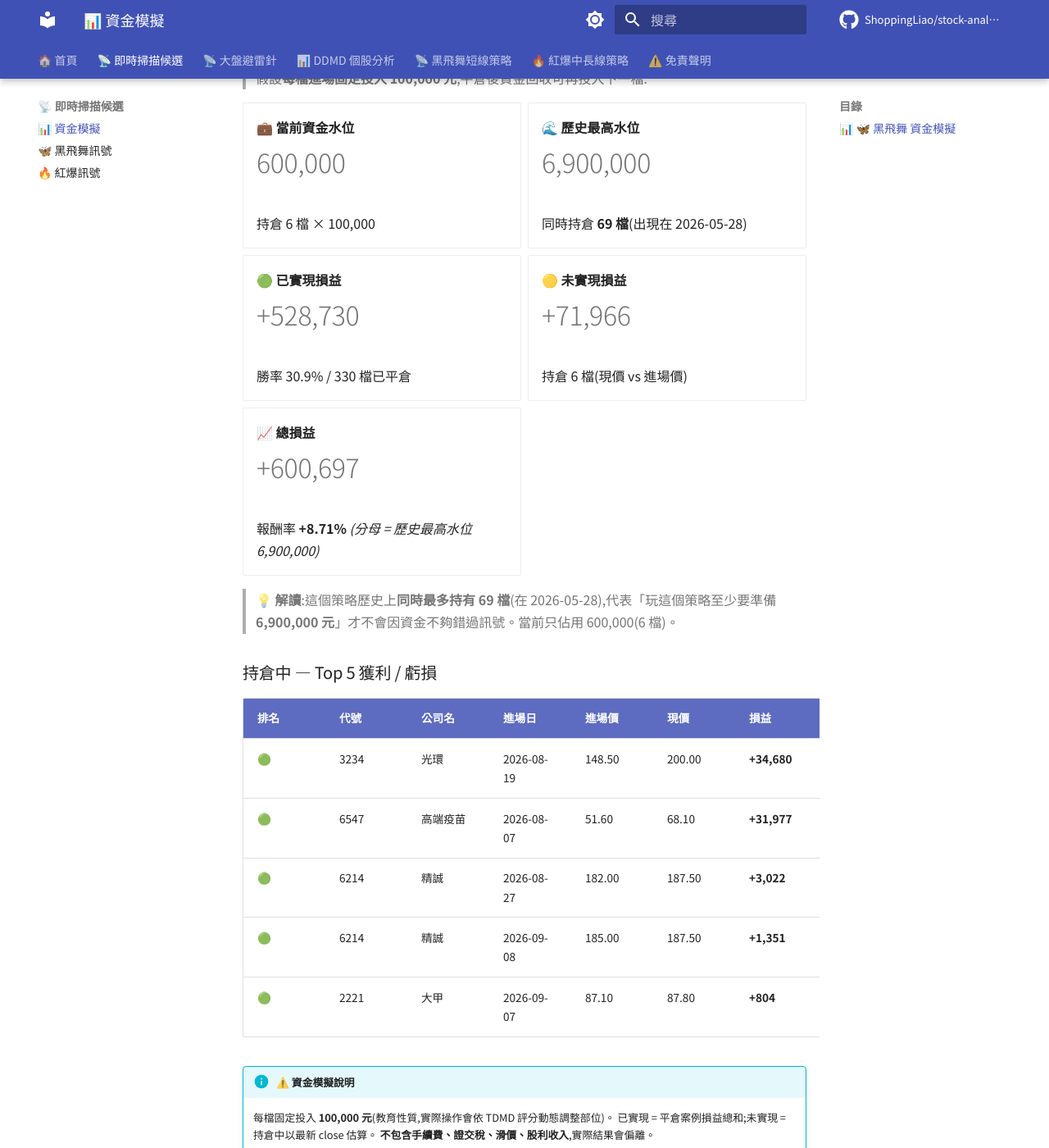
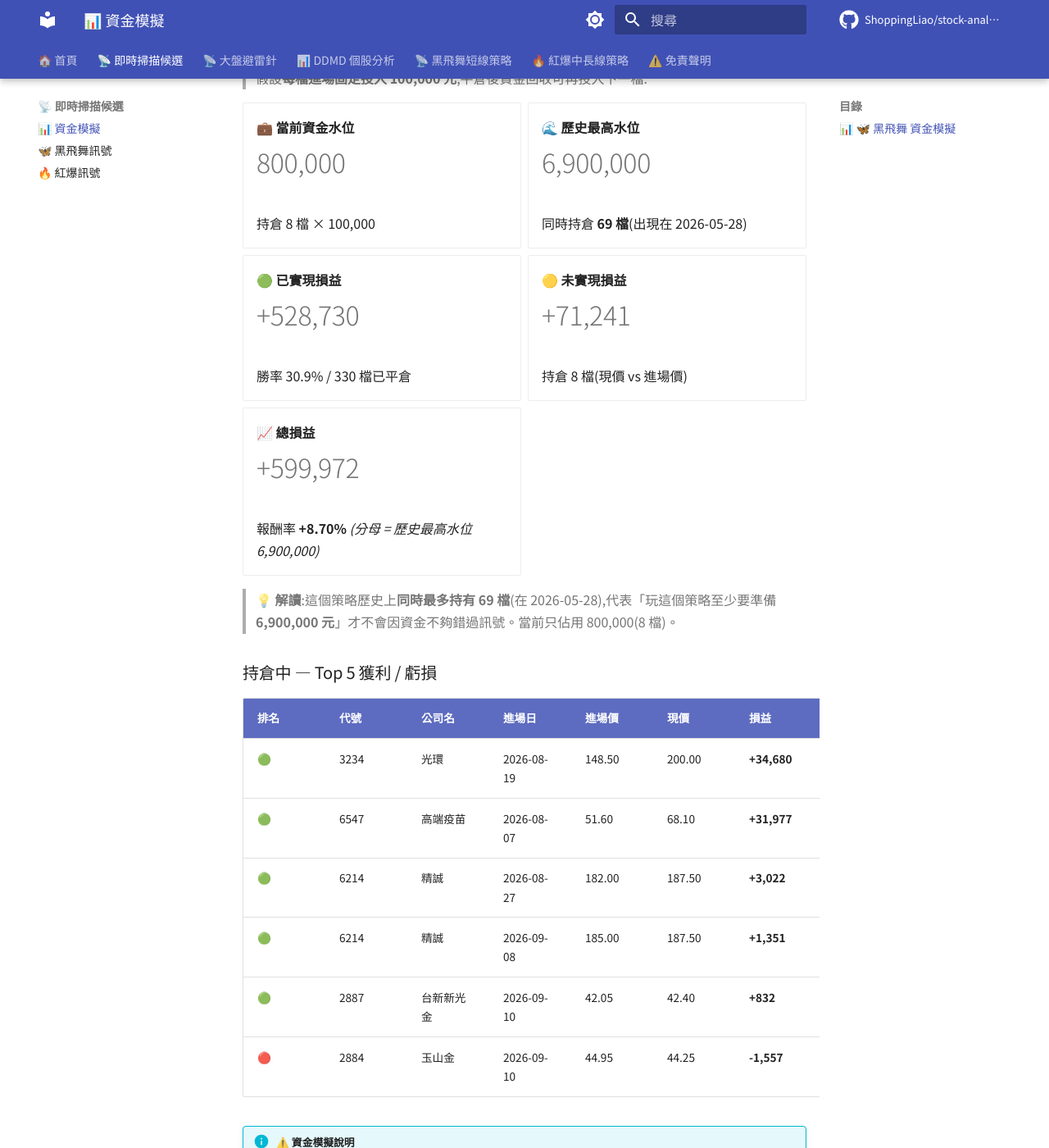
Before and after one commit to ShoppingLiao/stock-analysis-public, an MkDocs documentation site: the page built from docs/signals_capital.md, in a window 1280 px wide and 1400 px high, scrolled down 445 px. Shown: the whole window at 82% size. Built offline with MkDocs 1.6.1 and Material for MkDocs 9.7.7, drawn with Linux system fonts in a browser that asks for light colours; comment, search, counter and statistics services are not loaded; some of the changed text lies outside the part shown.

Commit message:
docs(signals): update BB + RB + capital (2026-09-10)

```diff
--- a/docs/signals_capital.md
+++ b/docs/signals_capital.md
@@ -17,9 +17,9 @@
 
 -   **💼 當前資金水位**
 
-    # 600,000
+    # 800,000
 
-    持倉 6 檔 × 100,000
+    持倉 8 檔 × 100,000
 
 -   **🌊 歷史最高水位**
 
@@ -35,19 +35,19 @@
 
 -   **🟡 未實現損益**
 
-    # +71,966
+    # +71,241
 
-    持倉 6 檔(現價 vs 進場價)
+    持倉 8 檔(現價 vs 進場價)
 
 -   **📈 總損益**
 
-    # +600,697
+    # +599,972
 
-    報酬率 **+8.71%** _(分母 = 歷史最高水位 6,900,000)_
+    報酬率 **+8.70%** _(分母 = 歷史最高水位 6,900,000)_
 
 </div>
 
-> **💡 解讀**:這個策略歷史上**同時最多持有 69 檔**(在 2026-05-28),代表「玩這個策略至少要準備 **6,900,000 元**」才不會因資金不夠錯過訊號。當前只佔用 600,000(6 檔)。
+> **💡 解讀**:這個策略歷史上**同時最多持有 69 檔**(在 2026-05-28),代表「玩這個策略至少要準備 **6,900,000 元**」才不會因資金不夠錯過訊號。當前只佔用 800,000(8 檔)。
 
 ### 持倉中 — Top 5 獲利 / 虧損
 
@@ -57,7 +57,8 @@
 | 🟢 | 6547 | 高端疫苗 | 2026-08-07 | 51.60 | 68.10 | **+31,977** | **+31.98%** |
 | 🟢 | 6214 | 精誠 | 2026-08-27 | 182.00 | 187.50 | **+3,022** | **+3.02%** |
 | 🟢 | 6214 | 精誠 | 2026-09-08 | 185.00 | 187.50 | **+1,351** | **+1.35%** |
-| 🟢 | 2221 | 大甲 | 2026-09-07 | 87.10 | 87.80 | **+804** | **+0.80%** |
+| 🟢 | 2887 | 台新新光金 | 2026-09-10 | 42.05 | 42.40 | **+832** | **+0.83%** |
+| 🔴 | 2884 | 玉山金 | 2026-09-10 | 44.95 | 44.25 | **-1,557** | **-1.56%** |
 
 !!! info "⚠️ 資金模擬說明"
     每檔固定投入 **100,000 元**(教育性質,實際操作會依 TDMD 評分動態調整部位)。
@@ -134,9 +135,9 @@
 
 -   **💼 當前資金水位**
 
-    # 4,400,000
+    # 4,600,000
 
-    BB 600,000 + RB 3,800,000
+    BB 800,000 + RB 3,800,000
 
 -   **🌊 兩策略歷史最高水位**
 
@@ -152,13 +153,13 @@
 
 -   **🟡 未實現損益**
 
-    # +197,013
+    # +196,288
 
-    BB +71,966 + RB +125,047
+    BB +71,241 + RB +125,047
 
 -   **📈 總損益**
 
-    # +43,083
+    # +42,358
 
     報酬率 **+0.19%** _(分母 = 兩策略歷史最高水位)_
 
```
Also changed, not shown: docs/signals_black_butterfly.md (+8 -7 lines).
